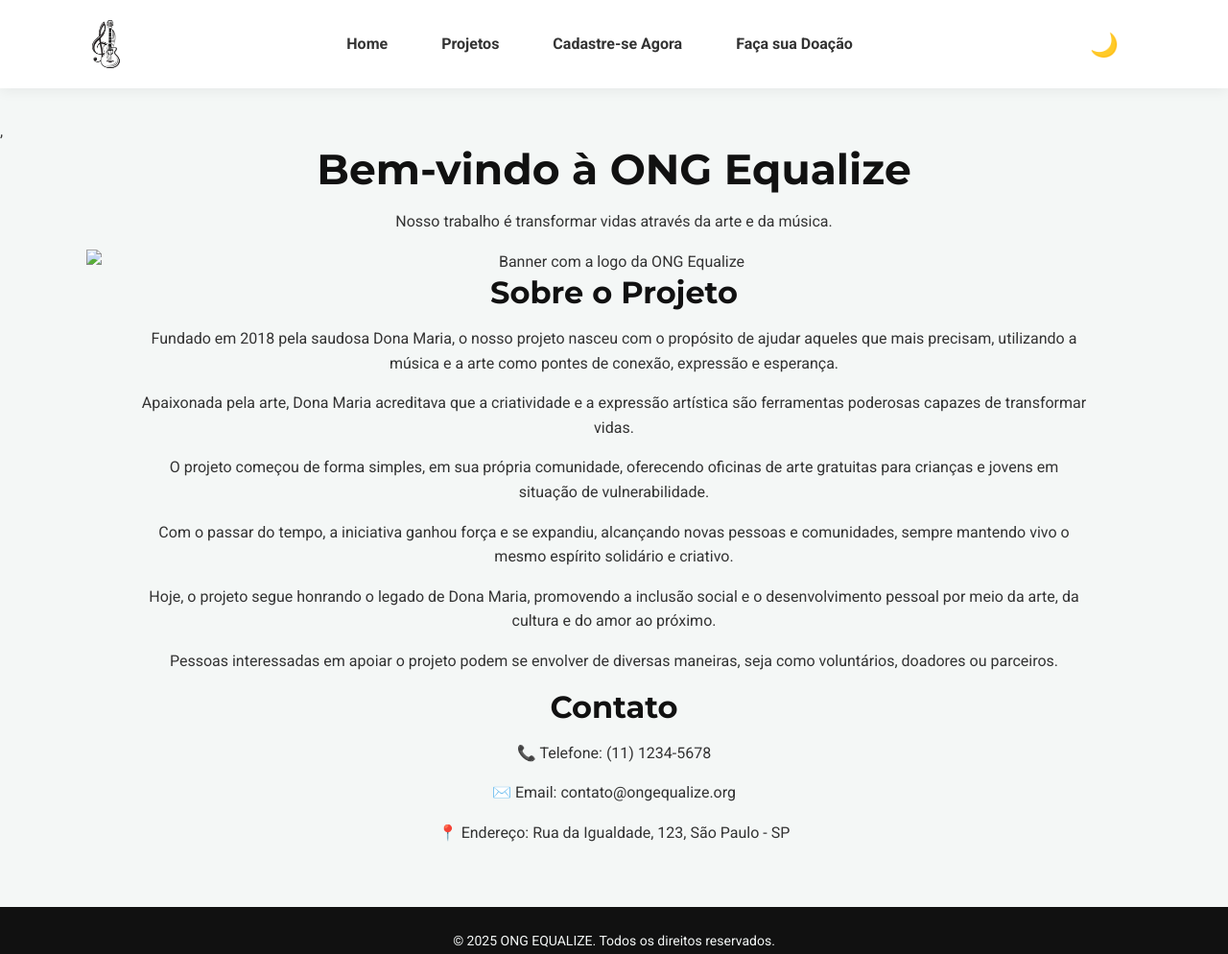
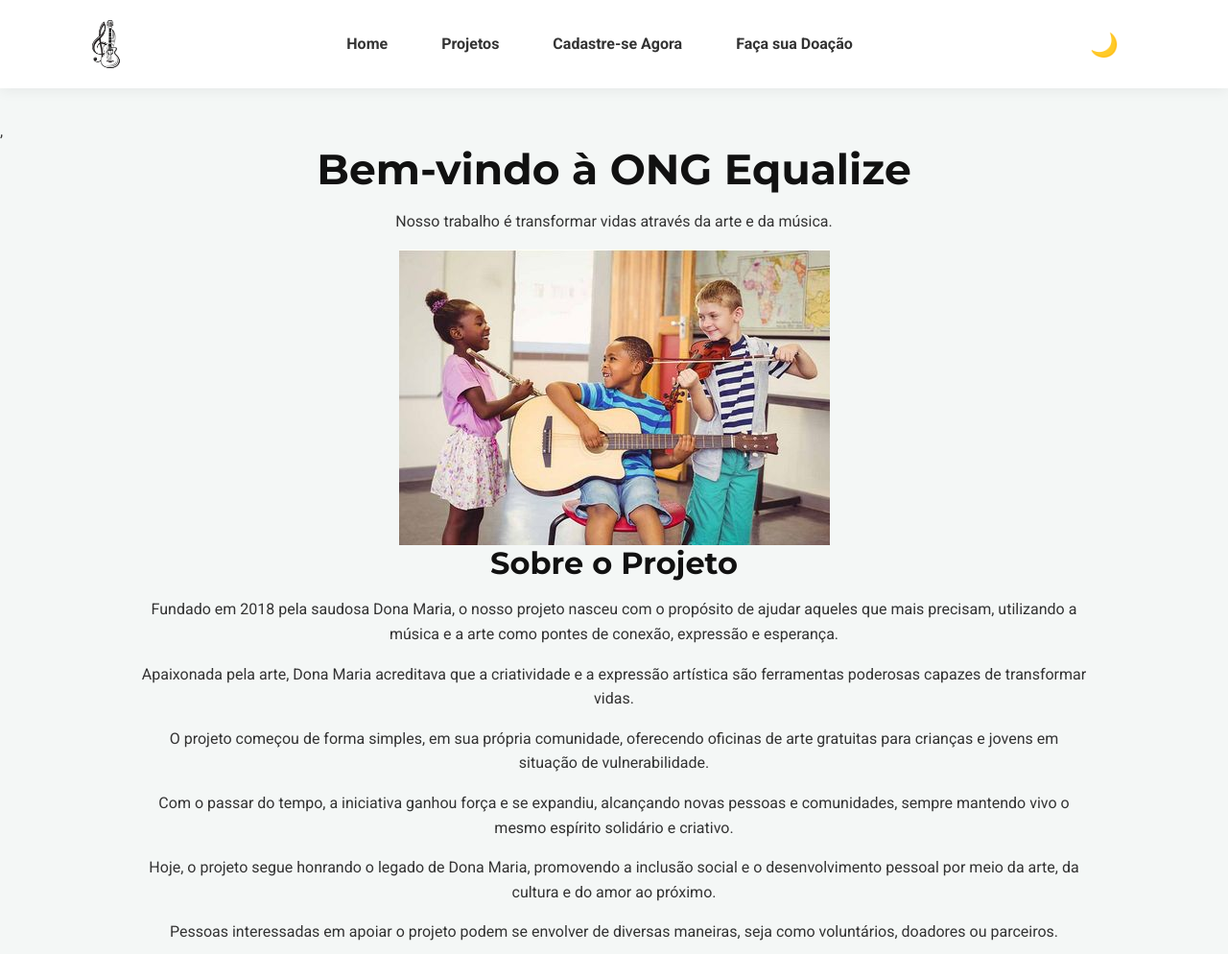
Before and after one commit to Denis15006/Projeto_ONG_Equalize, a plain HTML site: page HTML/index.html in a window 1280 px wide. Shown: the top 994 px of the page at 96% size. Drawn offline with Linux system fonts and the light colour scheme; the site is published under a folder, as on GitHub Pages, so addresses that start at the root find nothing.

Commit message:
Corrige caminhos de CSS, JS e IMAGENS

```diff
--- a/HTML/index.html
+++ b/HTML/index.html
@@ -50,7 +50,7 @@
         <div class="container">
             <h1>Bem-vindo à ONG Equalize</h1>
             <p>Nosso trabalho é transformar vidas através da arte e da música.</p>
-            <img src="/IMAGENS/Banner1.jpg" alt="Banner com a logo da ONG Equalize" class="responsive-img">
+            <img src="../IMAGENS/Banner1.jpg" alt="Banner com a logo da ONG Equalize" class="responsive-img">
 
             <div class="container">
                 <h2>Sobre o Projeto</h2>
```
